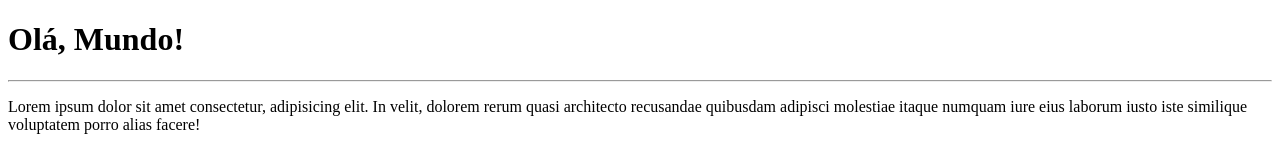
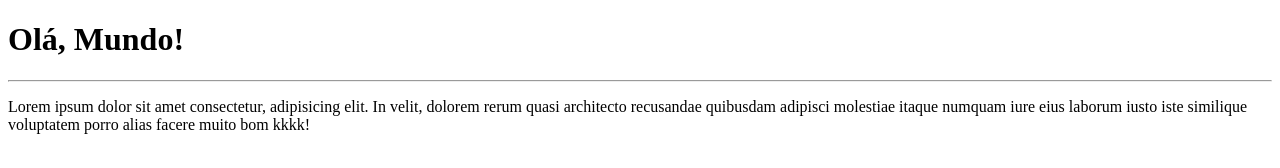
Before and after one commit to carlos39412/Ola-Mundo, a plain HTML site: page index.htm in a window 1280 px wide. Drawn offline with Linux system fonts and the light colour scheme.

Commit message:
Update index.htm

```diff
--- a/index.htm
+++ b/index.htm
@@ -8,6 +8,6 @@
 <body>
     <h1>Olá, Mundo!</h1>
     <hr>
-    <p>Lorem ipsum dolor sit amet consectetur, adipisicing elit. In velit, dolorem rerum quasi architecto recusandae quibusdam adipisci molestiae itaque numquam iure eius laborum iusto iste similique voluptatem porro alias facere!</p>
+    <p>Lorem ipsum dolor sit amet consectetur, adipisicing elit. In velit, dolorem rerum quasi architecto recusandae quibusdam adipisci molestiae itaque numquam iure eius laborum iusto iste similique voluptatem porro alias facere muito bom kkkk!</p>
 </body>
 </html>
```
